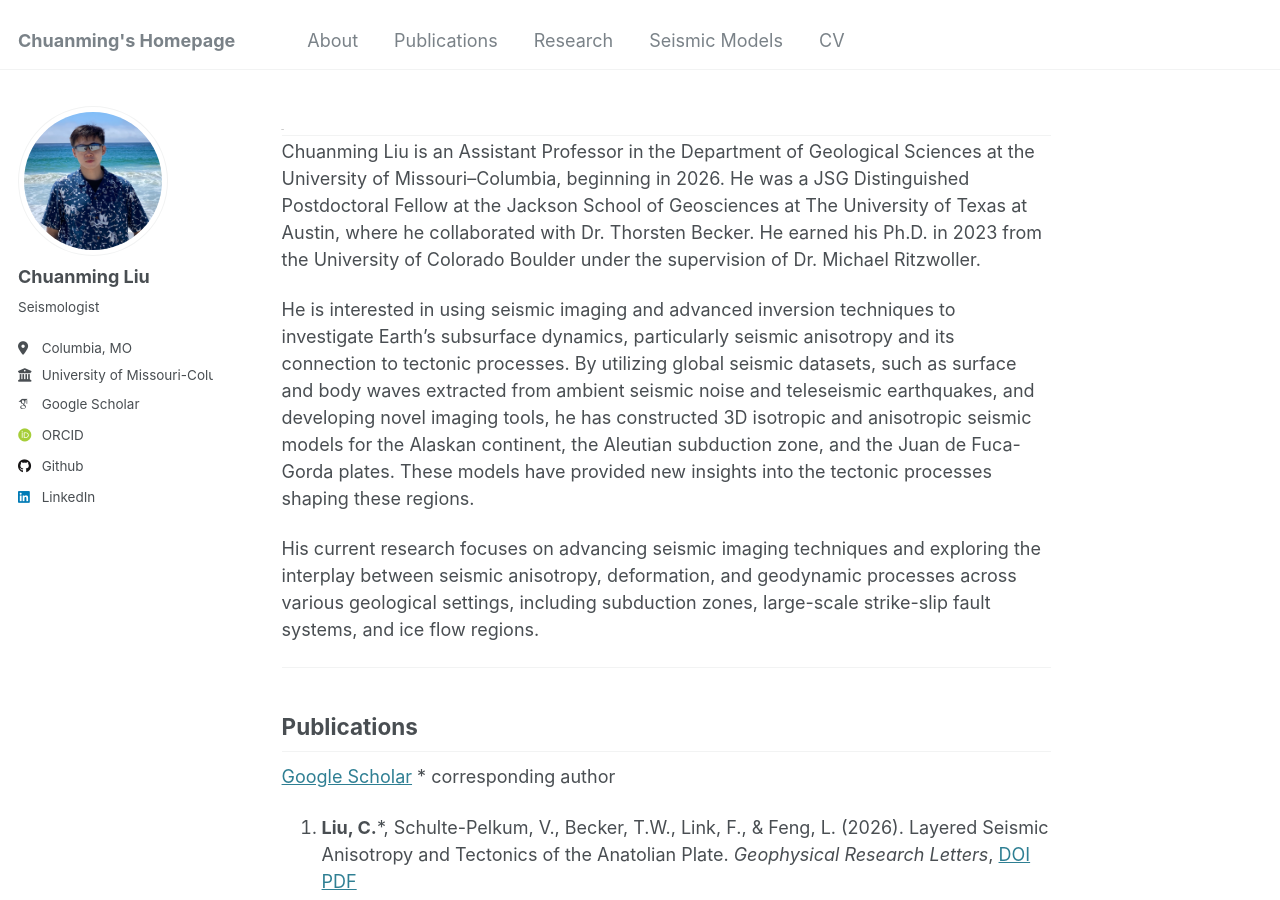
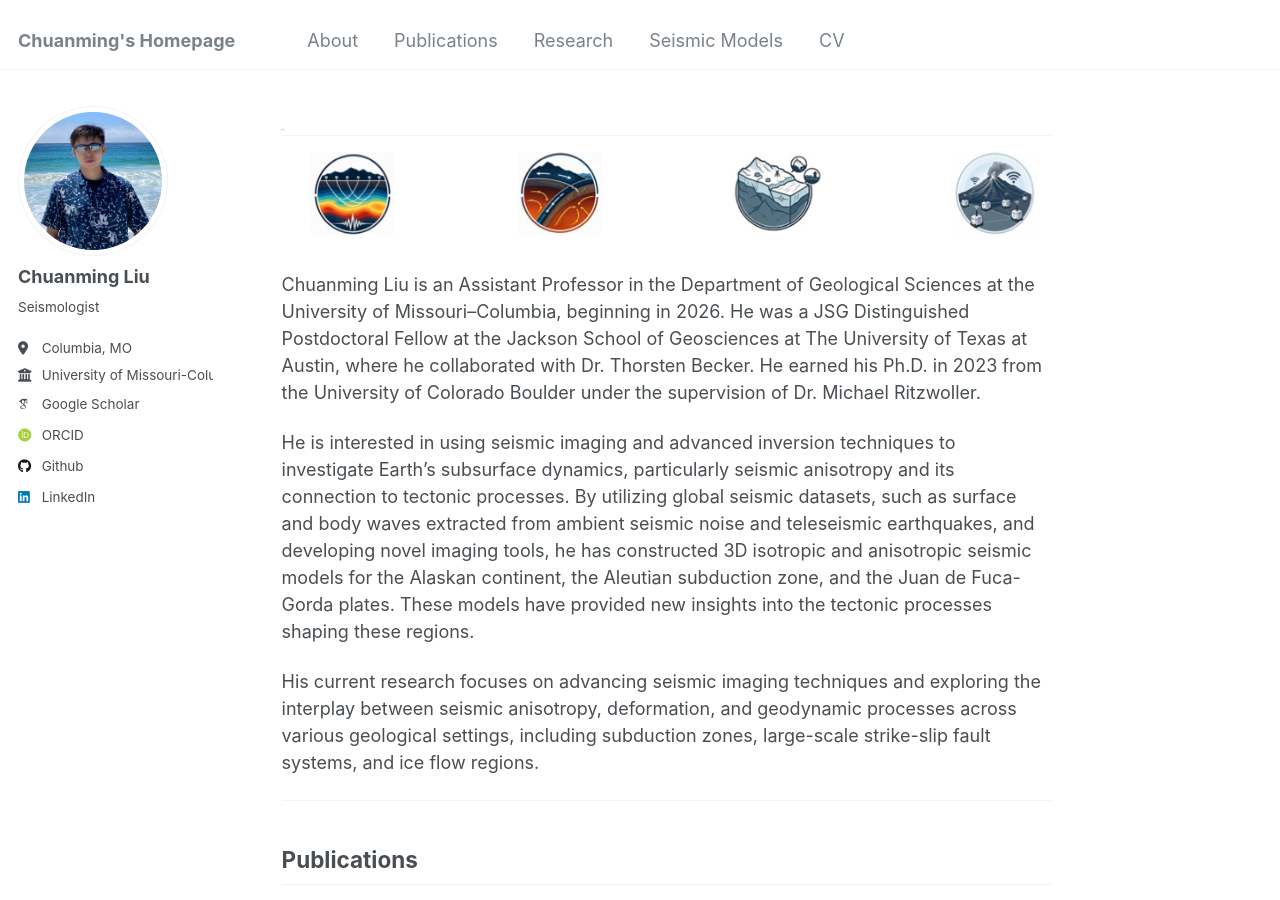
Before and after one commit to Chuanming-Liu/Chuanming-Liu.github.io, a Jekyll site: the page built from _pages/about.md, in a window 1280 px wide and 900 px high. Built offline with Jekyll 4.4.1, drawn with Linux system fonts in a browser that asks for light colours; some web fonts are replaced.

Commit message:
Add title logos image to About section
Co-Authored-By: Claude Opus 4.5 <noreply@anthropic.com>

```diff
--- a/_pages/about.md
+++ b/_pages/about.md
@@ -9,7 +9,7 @@ redirect_from:
 
 ## <span id="about">About</span>
 
-
+![Title Logos](/images/title_logos.png)
 
 Chuanming Liu is an Assistant Professor in the Department of Geological Sciences at the University of Missouri–Columbia, beginning in 2026. He was a JSG Distinguished Postdoctoral Fellow at the Jackson School of Geosciences at The University of Texas at Austin, where he collaborated with Dr. Thorsten Becker. He earned his Ph.D. in 2023 from the University of Colorado Boulder under the supervision of Dr. Michael Ritzwoller.
 
```
Also changed, not shown: images/title_logos.png (added).
